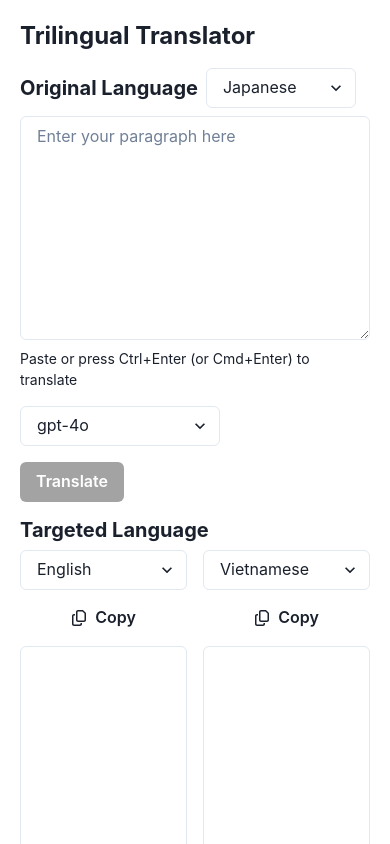
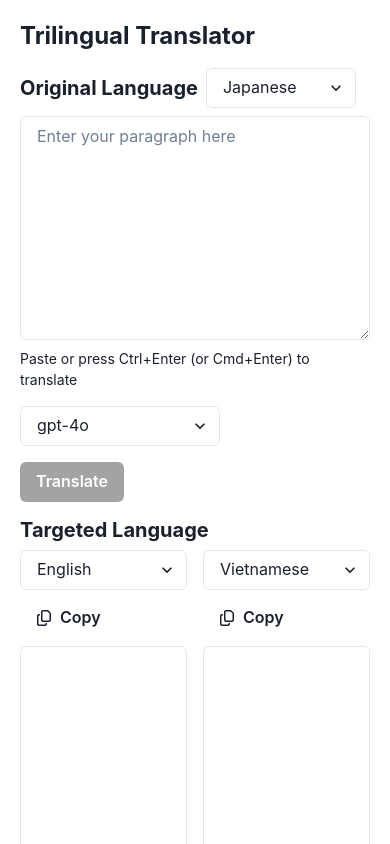
Before and after one commit to LeHoangTuanbk/trilingual-translation, a Next.js app: page / in a window 390 px wide. Shown: the top 844 px of the page. Built offline with nearby package versions, Linux system fonts and the light colour scheme.

Commit message:
Update: Responsive

```diff
--- a/src/features/translation/ui/translation.tsx
+++ b/src/features/translation/ui/translation.tsx
@@ -146,7 +146,7 @@ export const Translation = ({
                 direction={{ base: "column", md: "row" }}
                 width="100%"
                 spacing={{ base: 2, md: 4 }}
-                align={{ base: "flex-start", md: "center" }}
+                align={{ base: "start", md: "center" }}
               >
                 <Select
                   {...register("targetedLanguage1")}
@@ -164,7 +164,8 @@ export const Translation = ({
                   borderRadius="md"
                   _hover={{ background: "none" }}
                   onClick={() => handleCopy(translation1Ref, setIsCopied1)}
-                  w={{ base: "100%", md: "auto" }}
+                  alignSelf="flex-start"
+                  w="auto"
                 >
                   <Box mr="2">{isCopied1 ? <FaCheck /> : <FaRegCopy />}</Box>
                   <Text>{isCopied1 ? "Copied" : "Copy"}</Text>
@@ -191,7 +192,7 @@ export const Translation = ({
                 direction={{ base: "column", md: "row" }}
                 width="100%"
                 spacing={{ base: 2, md: 4 }}
-                align={{ base: "flex-start", md: "center" }}
+                align={{ base: "start", md: "center" }}
               >
                 <Select
                   {...register("targetedLanguage2")}
@@ -209,7 +210,8 @@ export const Translation = ({
                   borderRadius="md"
                   _hover={{ background: "none" }}
                   onClick={() => handleCopy(translation2Ref, setIsCopied2)}
-                  w={{ base: "100%", md: "auto" }}
+                  w="auto"
+                  alignSelf="flex-start"
                 >
                   <Box mr="2">{isCopied2 ? <FaCheck /> : <FaRegCopy />}</Box>
                   <Text>{isCopied2 ? "Copied" : "Copy"}</Text>
```
